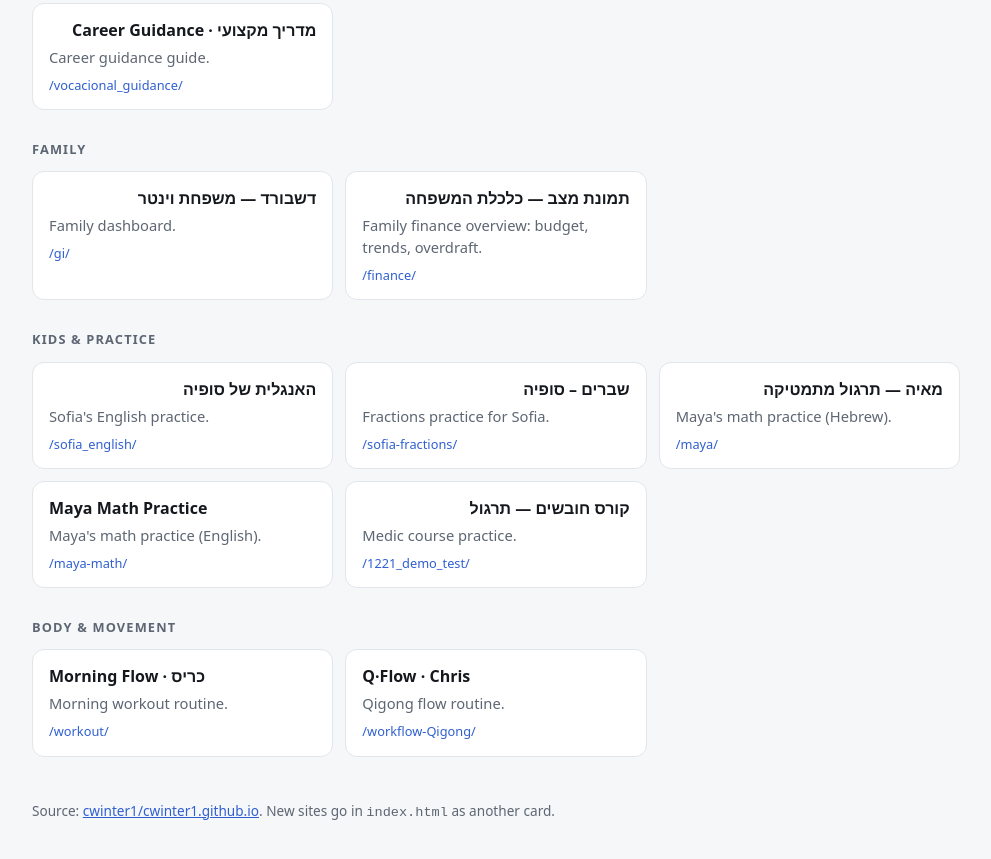
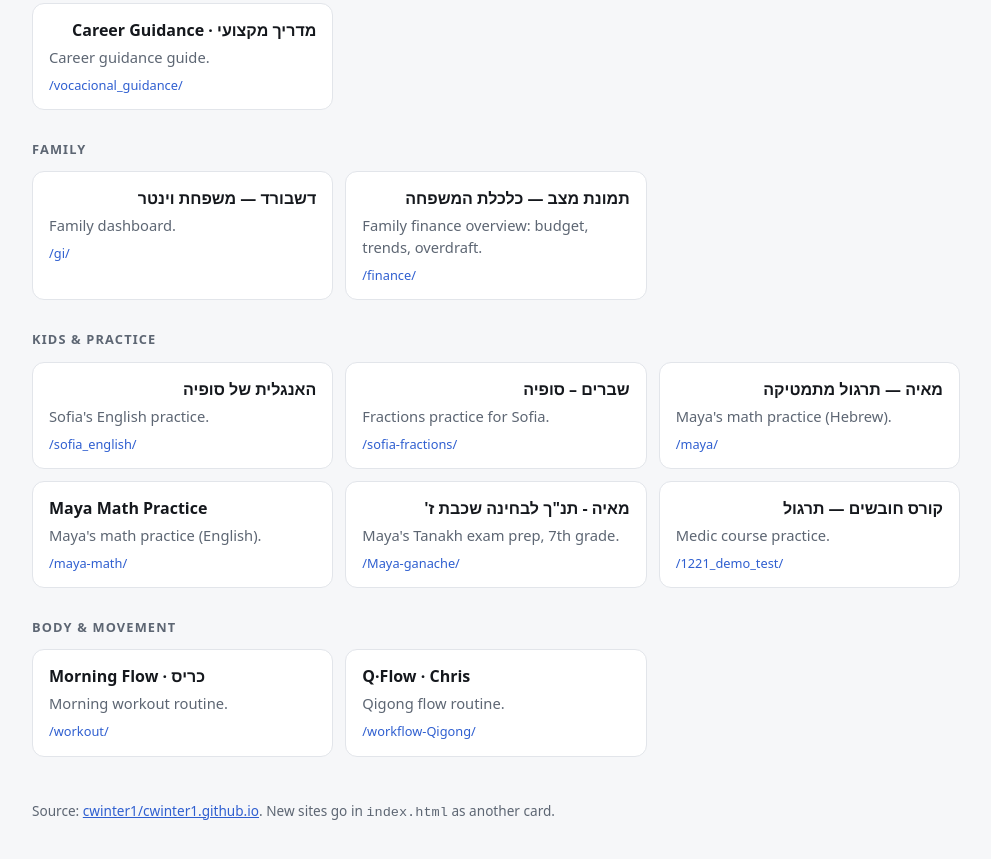
Before and after one commit to cwinter1/cwinter1.github.io, a plain HTML site: page index.html in a window 1280 px wide. Shown: the part 581-1440 px from the top of the page, without its empty margins (144-1135 px from the left). Drawn offline with Linux system fonts and the light colour scheme.

Commit message:
Add Maya-ganache to the site index
Co-Authored-By: Claude Sonnet 5.5 <noreply@anthropic.com>
Claude-Session: https://claude.ai/code/session_01JAkC6cBKpZzaZP3KmX3eFk

```diff
--- a/index.html
+++ b/index.html
@@ -182,6 +182,11 @@
         <span class="desc">Maya's math practice (English).</span>
         <span class="url">/maya-math/</span>
       </a>
+      <a class="card" href="/Maya-ganache/">
+        <span class="name" dir="auto">מאיה - תנ"ך לבחינה שכבת ז'</span>
+        <span class="desc">Maya's Tanakh exam prep, 7th grade.</span>
+        <span class="url">/Maya-ganache/</span>
+      </a>
       <a class="card" href="/1221_demo_test/">
         <span class="name" dir="auto">קורס חובשים &mdash; תרגול</span>
         <span class="desc">Medic course practice.</span>
```
